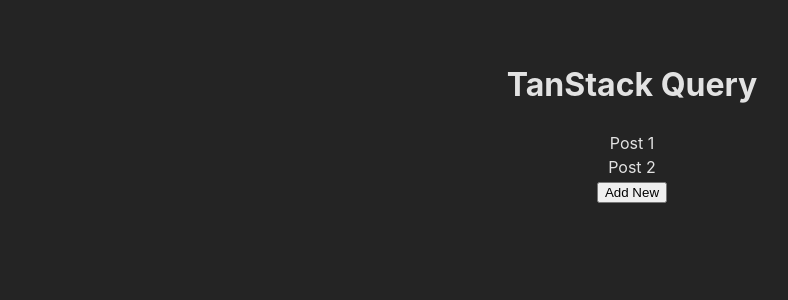
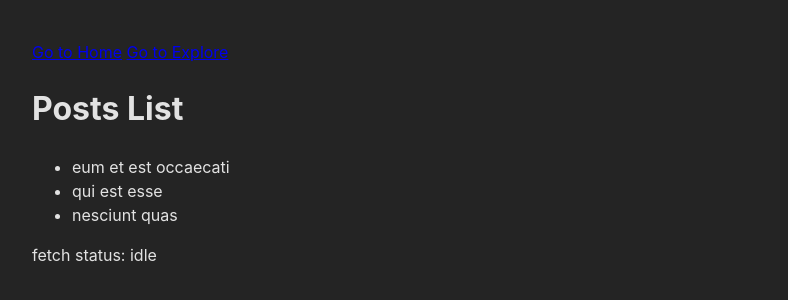
Before and after one commit to jorge-sandoval/reactjs-reactquery, a React (Vite) app: page /list2 in a window 1280 px wide. Shown: the top 300 px of the page, without its empty margins (8-796 px from the left). Built offline with nearby package versions, Linux system fonts and the light colour scheme.

Commit message:
List Posts. Caching: Refresh Interval and Stale Time

```diff
--- a/package.json
+++ b/package.json
@@ -13,7 +13,8 @@
     "@tanstack/react-query": "^5.51.15",
     "@tanstack/react-query-devtools": "^5.51.15",
     "react": "^18.3.1",
-    "react-dom": "^18.3.1"
+    "react-dom": "^18.3.1",
+    "react-router-dom": "^6.25.1"
   },
   "devDependencies": {
     "@types/react": "^18.3.3",
--- a/src/App.css
+++ b/src/App.css
@@ -2,5 +2,4 @@
   max-width: 1280px;
   margin: 0 auto;
   padding: 2rem;
-  text-align: center;
 }
--- a/src/App.tsx
+++ b/src/App.tsx
@@ -1,12 +1,20 @@
 import './App.css'
+import { BrowserRouter as Router, Route, Routes, Navigate } from 'react-router-dom';
 import Explore from './components/Explore';
+import PostList from './pages/PostList';
+import PostList2 from './pages/PostList2';
 
 function App() {
   return (
-    <>
-      <Explore/>
-    </>
-  )
+    <Router>
+      <Routes>
+        <Route path="/list2" element={<PostList2 />} />
+        <Route path="/explore" element={<Explore />} />
+        <Route path="/" element={<PostList />} />
+        <Route path="*" element={<Navigate to="/" replace />} />
+      </Routes>
+    </Router>
+  );
 }
 
 export default App
--- a/src/api/services/baseService.ts
+++ b/src/api/services/baseService.ts
@@ -6,17 +6,19 @@
   private storageKey: string;
   private defaultDelay: number | [number, number];
   private defaultFailRate: number;
+  private defaultItems: T[];
 
-  constructor(storageKey: string, config: Config = { delay: 500, failRate: 0 }) {
+  constructor(storageKey: string, config: Config = { delay: 500, failRate: 0 }, items: T[] = []) {
     this.storageKey = storageKey;
     this.defaultDelay = config.delay || 500;
     this.defaultFailRate = config.failRate || 0;
+    this.defaultItems = items;
     this.initStorage();
   }
 
   private initStorage() {
     if (!localStorage.getItem(this.storageKey)) {
-      localStorage.setItem(this.storageKey, JSON.stringify([]));
+      localStorage.setItem(this.storageKey, JSON.stringify(this.defaultItems));
     }
   }
 
@@ -43,7 +45,7 @@
     });
   }
 
-  async getAll(pagination: PaginationConfig, config:Config = {}): Promise<PaginationResult<T>> {
+  async getAll(pagination: PaginationConfig = {}, config:Config = {}): Promise<PaginationResult<T>> {
     const pageSize = pagination.pageSize ?? 10;
     const currentPage = pagination.currentPage ?? 1;
 
--- a/src/api/services/postService.ts
+++ b/src/api/services/postService.ts
@@ -3,11 +3,20 @@
 import BaseService from './baseService';
 
 class PostService extends BaseService<Post> {
-  constructor(config: Config = { delay: 500, failRate: 0 }) {
-    super('posts', config);
+  constructor(config: Config = { delay: 500, failRate: 0 }, items: Post[] = []) {
+    super('posts', config, items);
   }
 }
 
-const postService = new PostService({ delay: [500, 1500], failRate: 0.01 });
+const defaultPosts = [
+  { id: '1', title: 'eum et est occaecati' },
+  { id: '2', title: 'qui est esse' },
+  { id: '3', title: 'nesciunt quas' }
+];
+
+const postService = new PostService(
+  { delay: 500, failRate: 0.01 },
+  defaultPosts
+);
 
 export default postService;
--- a/src/components/Explore.tsx
+++ b/src/components/Explore.tsx
@@ -1,4 +1,5 @@
 import { useQuery, useMutation, useQueryClient } from '@tanstack/react-query';
+import { Link } from 'react-router-dom';
 
 const POST = [
   { id: '1', title: 'Post 1' },
@@ -9,7 +10,7 @@
   const queryClient = useQueryClient();
 
   const postQuery = useQuery({
-    queryKey: ['posts'],
+    queryKey: ['explore'],
     queryFn: () => wait(500).then(() => [...POST])
   });
 
@@ -19,7 +20,7 @@
         POST.push(p);
         return p;
       }),
-      onSuccess: () => queryClient.invalidateQueries(['posts'])
+      onSuccess: () => queryClient.invalidateQueries(['explore'])
   });
 
   if (postQuery.isLoading) {
@@ -32,6 +33,7 @@
 
   return (
     <>
+      <Link to={`/list2`}>Go to List 2</Link>
       <h1>TanStack Query</h1>
       {
         postQuery.data?.map(p => (
--- /dev/null
+++ b/src/pages/PostList.tsx
@@ -0,0 +1,32 @@
+import { useQuery } from '@tanstack/react-query';
+import postService from '../api/services/postService';
+import { Link } from 'react-router-dom';
+
+export default function PostsList() {
+  const postsQuery = useQuery({
+    queryKey: ['posts'],
+    queryFn: async () => {
+      const { items } = await postService.getAll()
+      return items;
+    },
+    refetchInterval: 1000 * 10 // 10 seconds
+  });
+
+  if (postsQuery.isLoading) return <h1>Loading...</h1>;
+  if (postsQuery.isError) return <h1>{JSON.stringify(postsQuery.error)}</h1>;
+
+  return (
+    <div>
+      <Link to={`/list2`}>Go to List 2</Link>
+      <h1>Posts List</h1>
+      <ul>
+        {postsQuery.data?.map(post => (
+          <li key={post.id}>
+            {post.title}
+          </li>
+        ))}
+      </ul>
+      <div>fetch status: {postsQuery.fetchStatus}</div>
+    </div>
+  );
+}
--- /dev/null
+++ b/src/pages/PostList2.tsx
@@ -0,0 +1,35 @@
+import { useQuery } from '@tanstack/react-query';
+import postService from '../api/services/postService';
+import { Link } from 'react-router-dom';
+
+export default function PostsList2() {
+  const postsQuery = useQuery({
+    queryKey: ['posts'],
+    queryFn: async () => {
+      const { items } = await postService.getAll({}, {failRate: 0.3})
+      return items;
+    },
+    staleTime: 1000 * 15 // seconds
+  });
+
+  if (postsQuery.isLoading) return <h1>Loading...</h1>;
+  if (postsQuery.isError) return <h1>{JSON.stringify(postsQuery.error)}</h1>;
+
+  return (
+    <div>
+      <div>
+        <Link to={`/`}>Go to Home</Link>{' '}
+        <Link to={`/explore`}>Go to Explore</Link>
+      </div>
+      <h1>Posts List</h1>
+      <ul>
+        {postsQuery.data?.map(post => (
+          <li key={post.id}>
+            {post.title}
+          </li>
+        ))}
+      </ul>
+      <div>fetch status: {postsQuery.fetchStatus}</div>
+    </div>
+  );
+}
```
Also changed, not shown: 1 other file (tests, documents, lock files or other folders).
